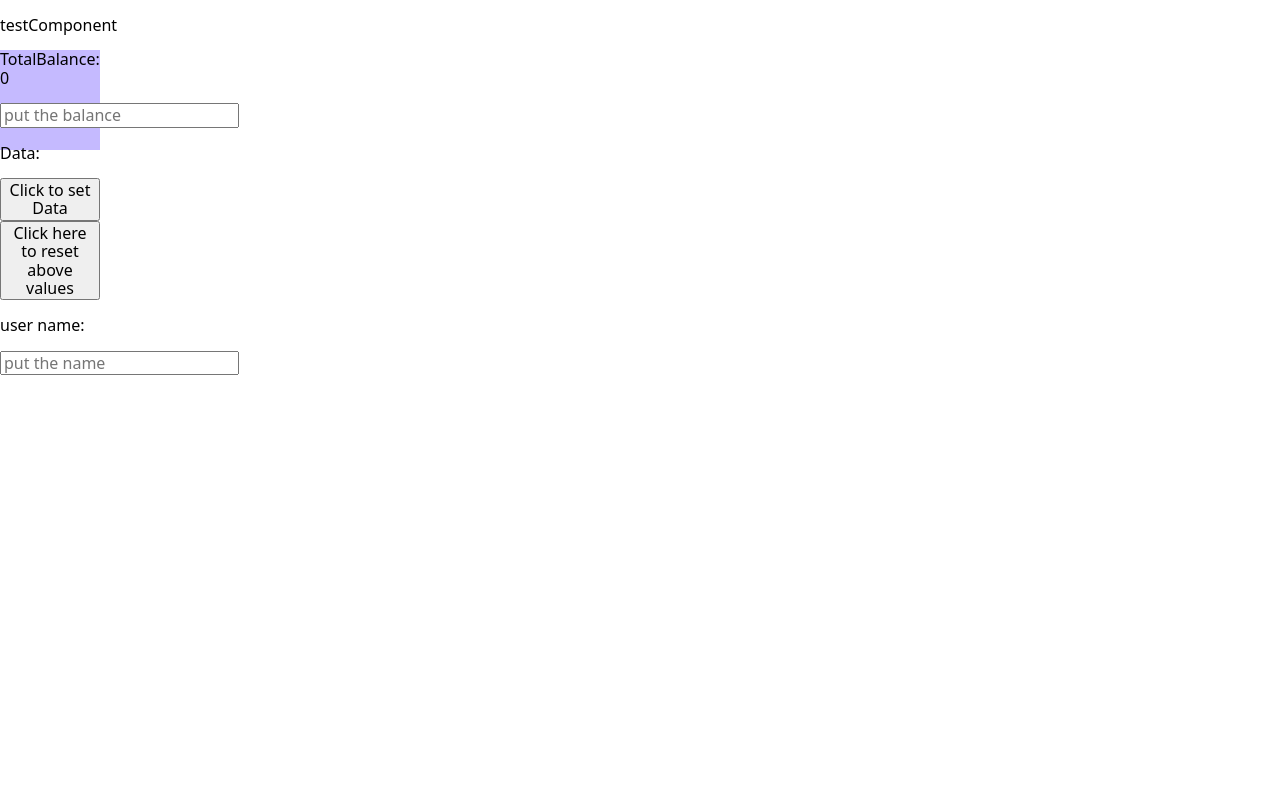
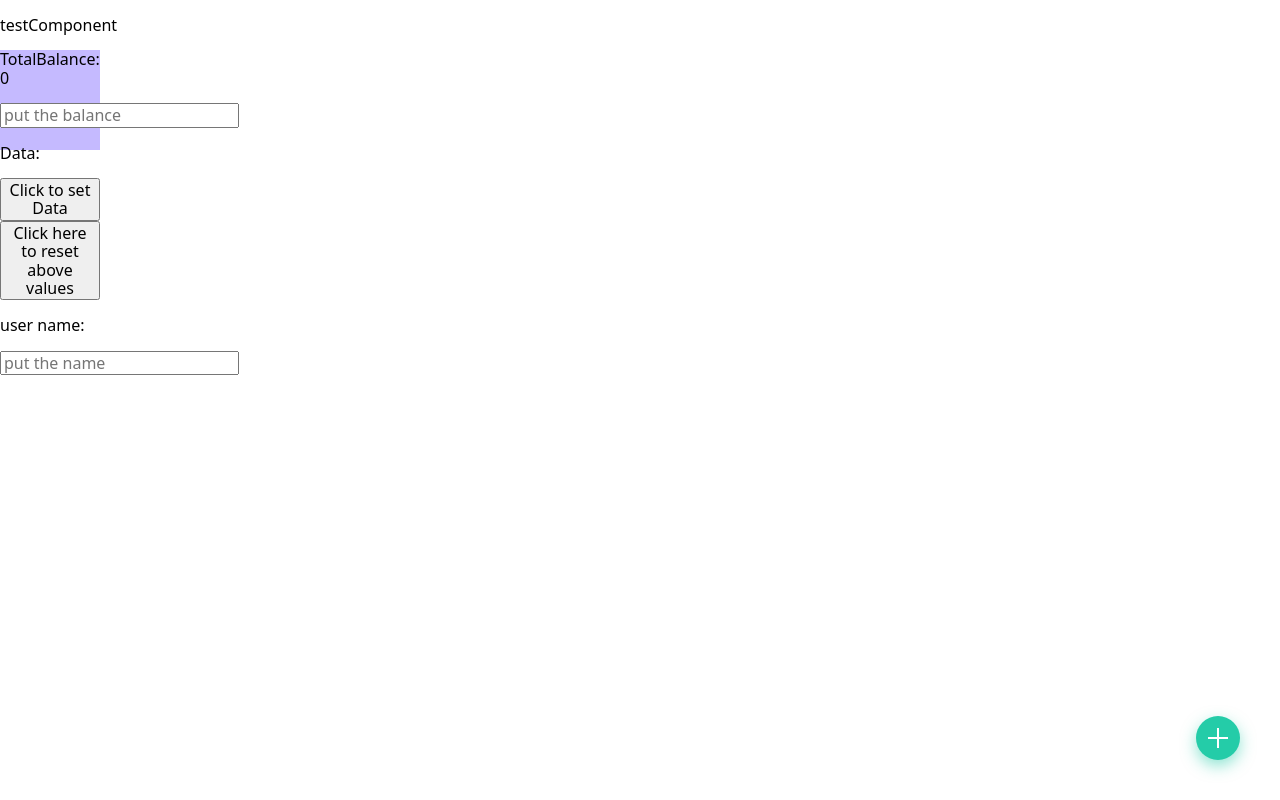
Before and after one commit to KrzysztofRozbicki/goit-wallet-grupa-03-frontend, a React (Vite) app: page /goit-wallet-grupa-03-frontend/diagram in a window 1280 px wide. Built offline with nearby package versions, Linux system fonts and the light colour scheme.

Commit message:
ButtonAddTranacation Feature

```diff
--- a/src/components/App.jsx
+++ b/src/components/App.jsx
@@ -4,6 +4,7 @@ import DashboardPage from './DashboardPage/DashboardPage';
 import Chart from './Chart/Chart';
 import DiagramTab from './DiagramTab/DiagramTab';
 import HomeTab from './HomeTab/HomeTab';
+import ButtonAddTransactions from './ButtonAddTransactions/ButtonAddTransactions';
 import TestComponentRedux from './TestComponentRedux/TestComponentRedux';
 import LoginPage from './LoginPage/LoginPage';
 import RegistrationPage from './RegistrationPage/RegistrationPage';
@@ -43,6 +44,7 @@ const App = () => {
     <div>
       {/* <RouterProvider router={router} /> */}
       <TestComponentRedux />
+      <ButtonAddTransactions />
     </div>
   );
 };
--- a/src/components/ButtonAddTransactions/ButtonAddTransactions.jsx
+++ b/src/components/ButtonAddTransactions/ButtonAddTransactions.jsx
@@ -5,12 +5,20 @@
 
 //W skrócie ma zmienić stan global.isModalAddTransactionOpen false na true od którego zależy cyz wyświetli się modal
 
+import { useDispatch } from 'react-redux';
+
+import { openModalAddTransaction } from '../../redux/global/globalSlice';
+import plus from '../../assets/icons/plus.svg';
+
 import css from './ButtonAddTransactions.module.css';
 
 const ButtonAddTransactions = () => {
+  const dispatch = useDispatch();
   return (
     <>
-      <div className={css.test}></div>
+      <button className={css.button} onClick={() => dispatch(openModalAddTransaction())}>
+        <img src={plus} className={css.plusIcon} alt="add transaction" />
+      </button>
     </>
   );
 };
--- a/src/components/ButtonAddTransactions/ButtonAddTransactions.module.css
+++ b/src/components/ButtonAddTransactions/ButtonAddTransactions.module.css
@@ -4,3 +4,40 @@
   height: 100px;
   background-color: var(--background-primary);
 }
+
+.button {
+  position: absolute;
+  bottom: 20px;
+  right: 20px;
+  width: 44px;
+  height: 44px;
+  border-radius: 50%;
+  background-color: var(--color-brand-secondary);
+  cursor: pointer;
+  transition: transform 0.4s ease, background-color 0.7s ease;
+  border: none;
+  outline: none;
+  display: flex;
+  align-items: center;
+  justify-content: center;
+  box-shadow: 0px 6px 15px 0px var(--shadow-progress-bar);
+}
+
+.button:hover {
+  transform: scale(1.1);
+  background-color: var(--color-brand-primary);
+}
+
+.plusIcon {
+  display: block;
+}
+
+@media (min-width: 767px) {
+  .button {
+    bottom: 40px;
+    right: 40px;
+  }
+}
+
+@media (min-width: 1279px) {
+}
```
Also changed, not shown: src/assets/icons/Plus.svg (added), 3 other files (tests, documents, lock files or other folders).
